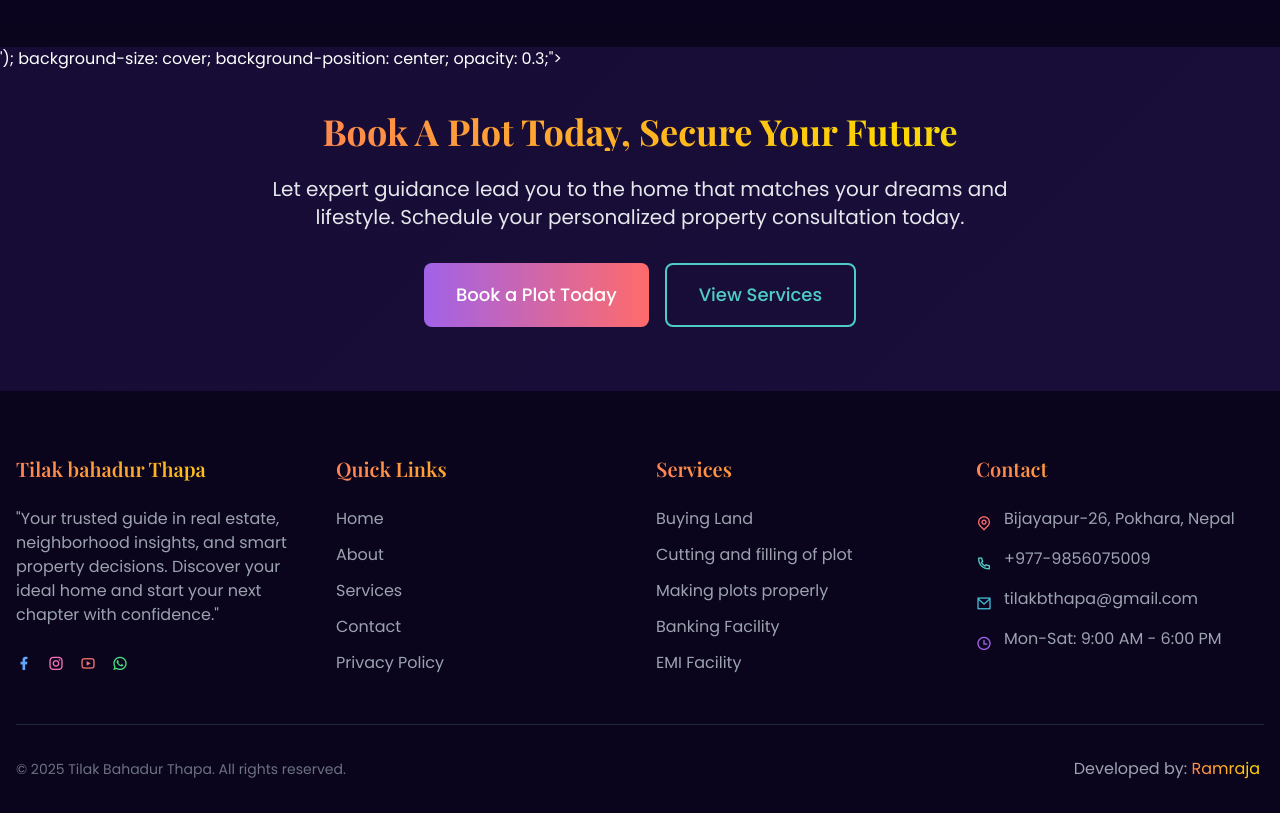
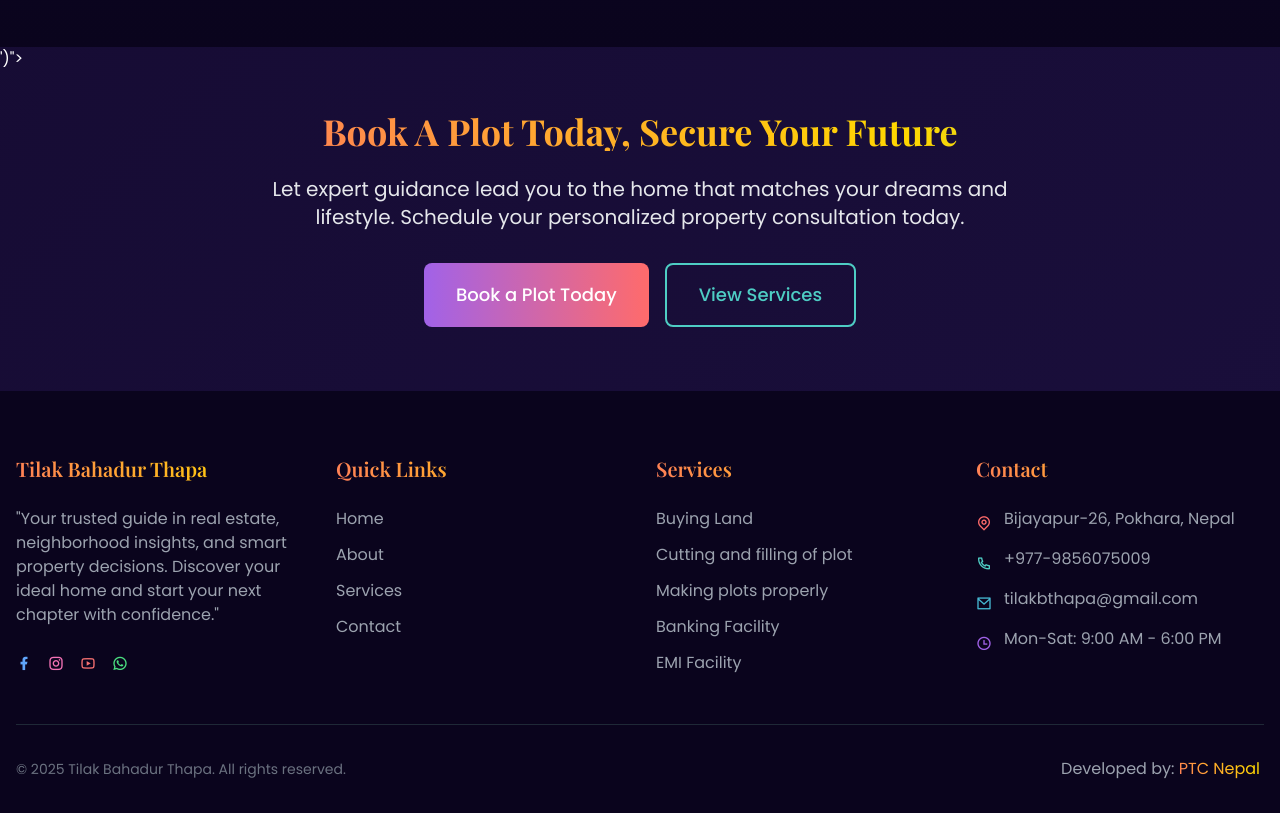
Before and after one commit to nepalbux/tilakbahadur, a plain HTML site: page index.html in a window 1280 px wide. Shown: the part 4305-5118 px from the top of the page. Drawn offline with nearby package versions, Linux system fonts and the light colour scheme.

Commit message:
Update index.html

```diff
--- a/index.html
+++ b/index.html
@@ -461,7 +461,7 @@ Send Message
 </section>
 <!-- CTA Section -->
 <section class="py-16 relative overflow-hidden">
-<div class="absolute inset-0" style="background-image: url('<iframe src="https://www.google.com/maps/embed?pb=!1m18!1m12!1m3!1d2834.0223988845355!2d84.02631552596766!3d28.20116672527161!2m3!1f0!2f0!3f0!3m2!1i1024!2i768!4f13.1!3m3!1m2!1s0x399597006897fc53%3A0x1b36a38926aeaa89!2sN.%20Sita%20properties%20Solution%20Pvt.%20Ltd!5e1!3m2!1sen!2snp!4v1747643805103!5m2!1sen!2snp" width="600" height="500" style="border:0;" allowfullscreen="" loading="lazy" referrerpolicy="no-referrer-when-downgrade"></iframe>'); background-size: cover; background-position: center; opacity: 0.3;"></div>
+<div class="absolute inset-0" style="background-image: url('<iframe src="https://www.google.com/maps/embed?pb=!1m18!1m12!1m3!1d2834.0223988845355!2d84.02631552596766!3d28.20116672527161!2m3!1f0!2f0!3f0!3m2!1i1024!2i768!4f13.1!3m3!1m2!1s0x399597006897fc53%3A0x1b36a38926aeaa89!2sN.%20Sita%20properties%20Solution%20Pvt.%20Ltd!5e1!3m2!1sen!2snp!4v1747643805103!5m2!1sen!2snp" width="600" height="500" style="border:0;" allowfullscreen="" loading="lazy" referrerpolicy="no-referrer-when-downgrade"></iframe>')"></div>
 <div class="container mx-auto px-4 relative z-10">
 <div class="max-w-3xl mx-auto text-center">
 <h2 class="text-3xl md:text-4xl font-bold mb-6 gradient-text">Book A Plot Today, Secure Your Future</h2>
@@ -484,7 +484,7 @@ View Services
 <div class="container mx-auto px-4">
 <div class="grid grid-cols-1 md:grid-cols-2 lg:grid-cols-4 gap-8 mb-12">
 <div>
-<h3 class="text-xl font-semibold mb-6 gradient-text">Tilak bahadur Thapa</h3>
+<h3 class="text-xl font-semibold mb-6 gradient-text">Tilak Bahadur Thapa</h3>
 <p class="text-gray-400 mb-6">
 "Your trusted guide in real estate, neighborhood insights, and smart property decisions. Discover your ideal home and start your next chapter with confidence."
 
@@ -511,7 +511,6 @@ View Services
 <li><a href="#about" class="text-gray-400 hover:text-accent2 transition-colors">About</a></li>
 <li><a href="#services" class="text-gray-400 hover:text-accent3 transition-colors">Services</a></li>
 <li><a href="#contact" class="text-gray-400 hover:text-accent4 transition-colors">Contact</a></li>
-<li><a href="#" class="text-gray-400 hover:text-accent1 transition-colors">Privacy Policy</a></li>
 </ul>
 </div>
 <div>
@@ -552,7 +551,7 @@ View Services
 &copy; 2025 Tilak Bahadur Thapa. All rights reserved.
 </p>
 <p class="text-gray-400 mr-1">Developed by:
-<a href="https://ramrajabastakoti.com.np" target="_blank" class="gradient-text hover:text-white transition duration-300">Ramraja</a>
+<a href="https://ptcnepal.com.np" target="_blank" class="gradient-text hover:text-white transition duration-300">PTC Nepal</a>
 </p>
 </div>
 </div>
```
